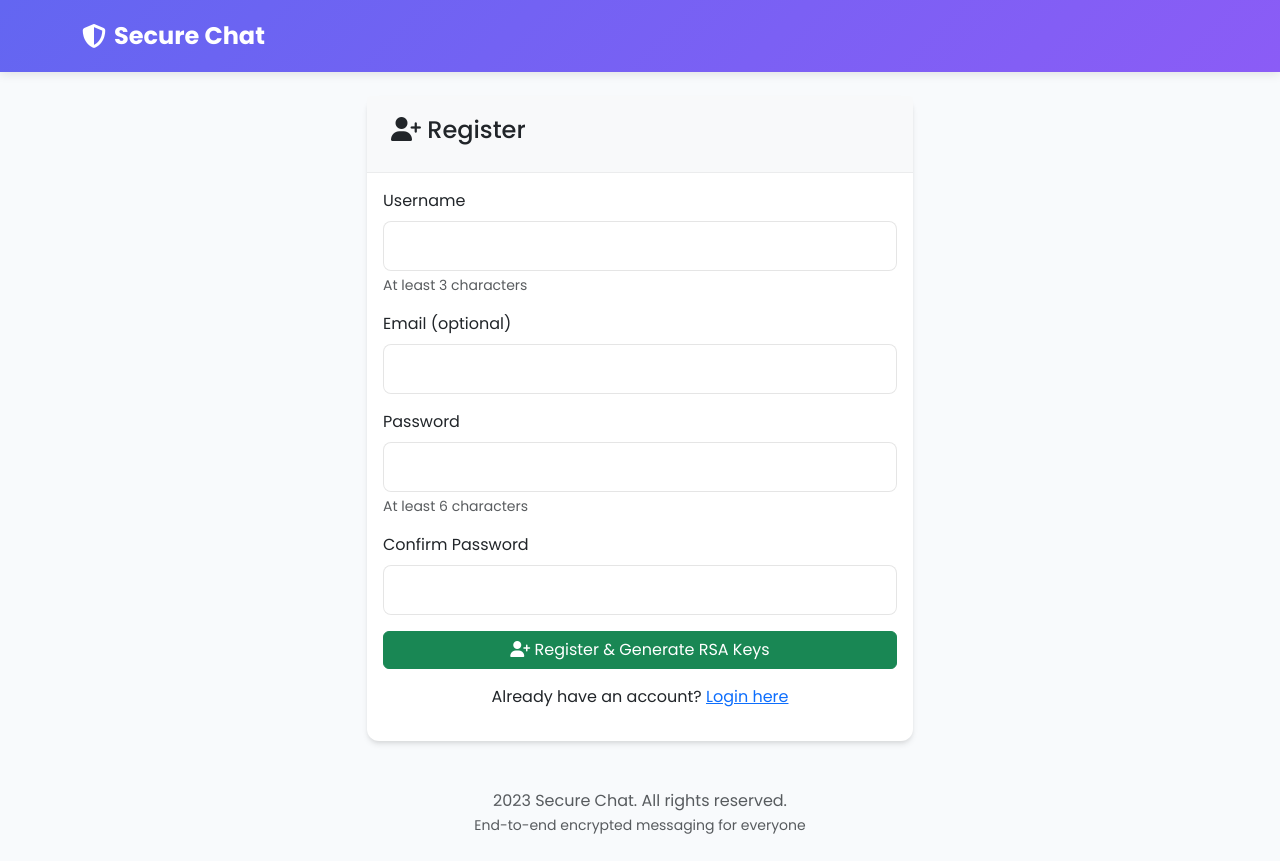
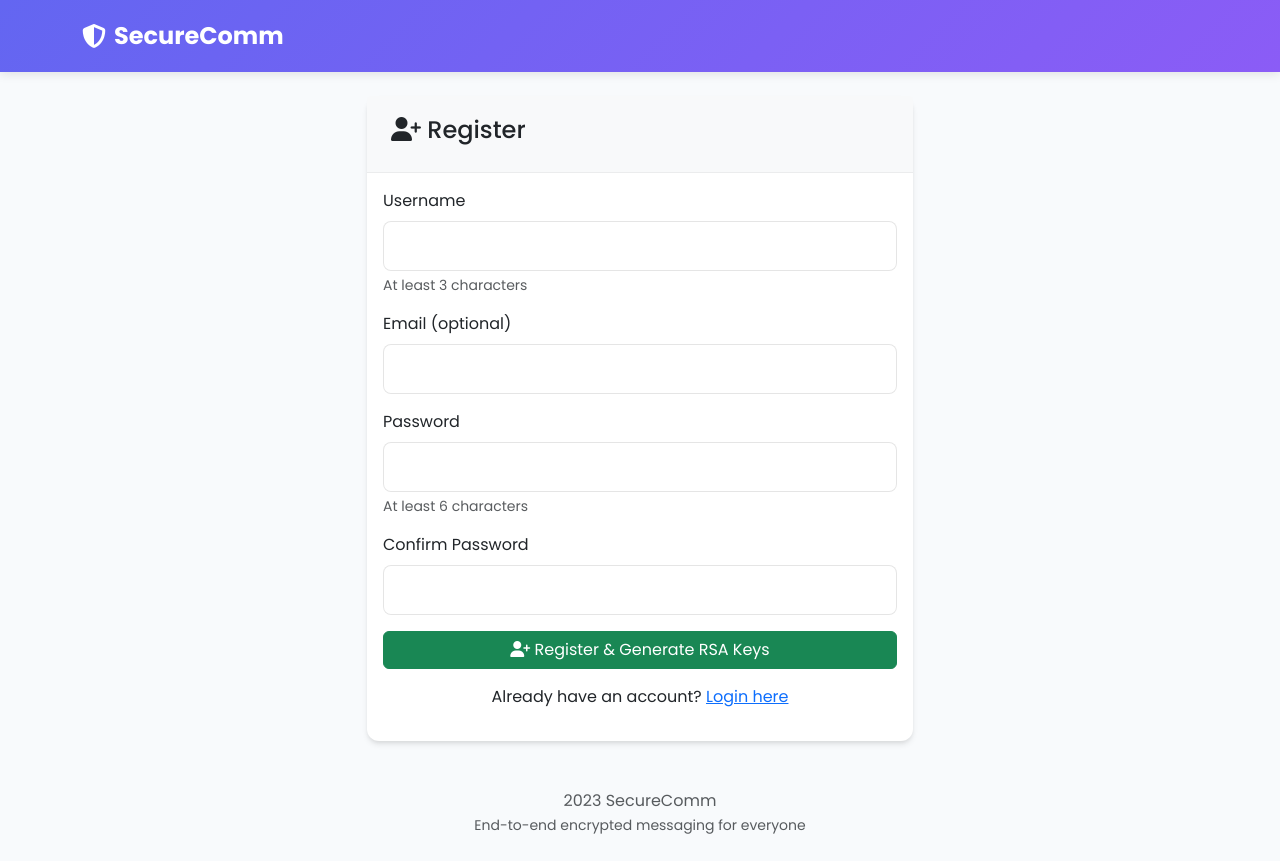
Before and after one commit to ksahitreddy/SecureComm, a Flask app: page /register in a window 1280 px wide. Run offline with Flask 3, Linux system fonts and the light colour scheme; some libraries are stand-ins or nearby versions.

Commit message:
Update base.html

```diff
--- a/templates/base.html
+++ b/templates/base.html
@@ -428,7 +428,7 @@
     <nav class="navbar navbar-expand-lg navbar-dark">
         <div class="container">
             <a class="navbar-brand" href="{{ url_for('dashboard') }}">
-                <i class="fas fa-shield-alt"></i> Secure Chat
+                <i class="fas fa-shield-alt"></i> SecureComm
             </a>
 
             {% if session.username %}
@@ -477,7 +477,7 @@
     <!-- Footer -->
     <footer class="mt-auto py-4 text-center text-muted">
         <div class="container">
-            <p class="mb-0"> 2023 Secure Chat. All rights reserved.</p>
+            <p class="mb-0"> 2023 SecureComm</p>
             <small>End-to-end encrypted messaging for everyone</small>
         </div>
     </footer>
```
